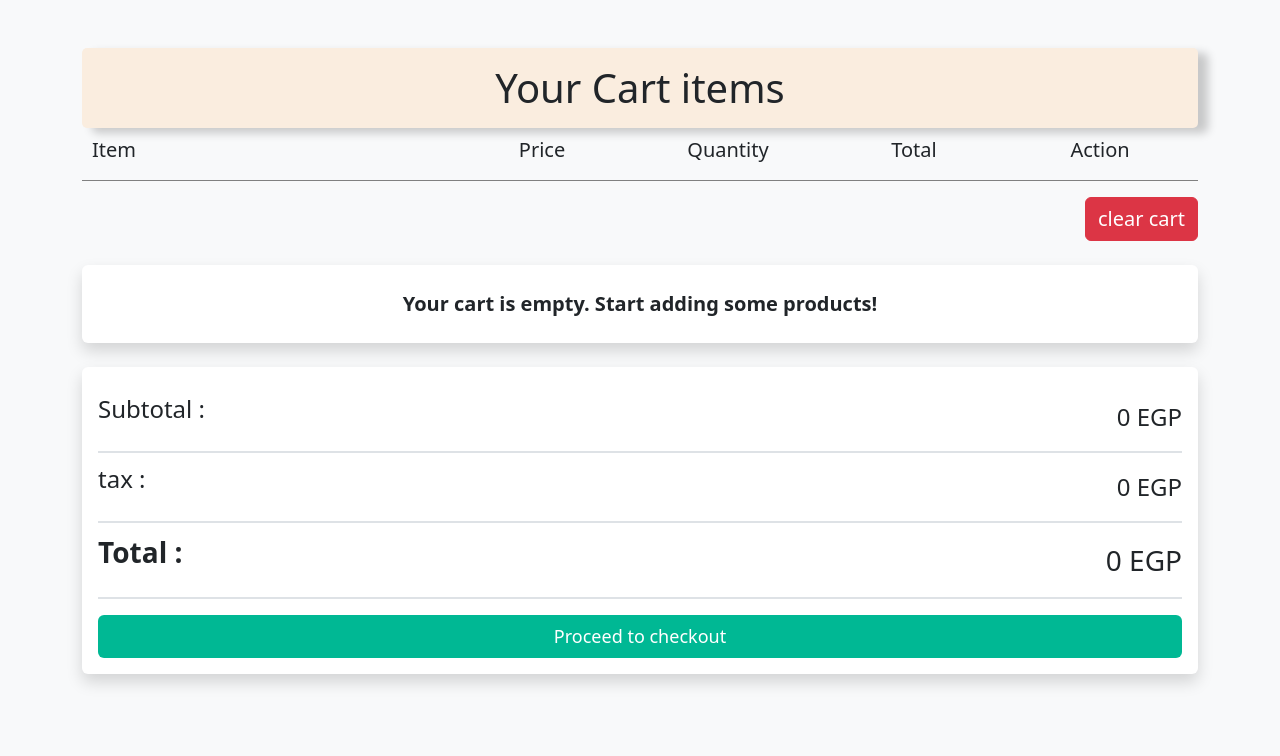
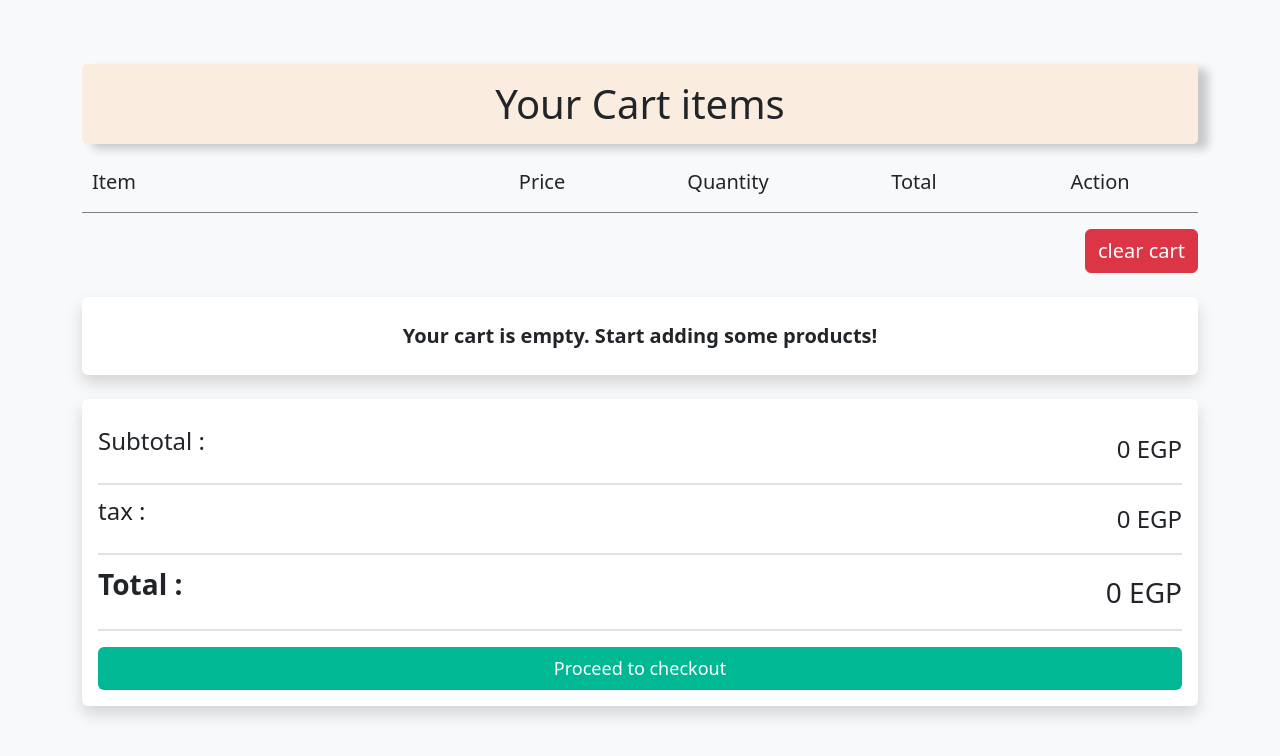
Before and after one commit to Maro282/cart-page, a plain HTML site: page cartPage.html in a window 1280 px wide. Drawn offline with Linux system fonts and the light colour scheme.

Commit message:
margin for cart header

```diff
--- a/cartPage.html
+++ b/cartPage.html
@@ -14,7 +14,7 @@
   <body class="cart-page-body">
     <div class="container d-flex flex-column row-gap- my-5">
       <header>
-        <h1 class="cart-header mb-0 text-center p-3">
+        <h1 class="cart-header my-3 text-center p-3">
           Your Cart <span class="total-number-of-items"></span>
           items
         </h1>
```
